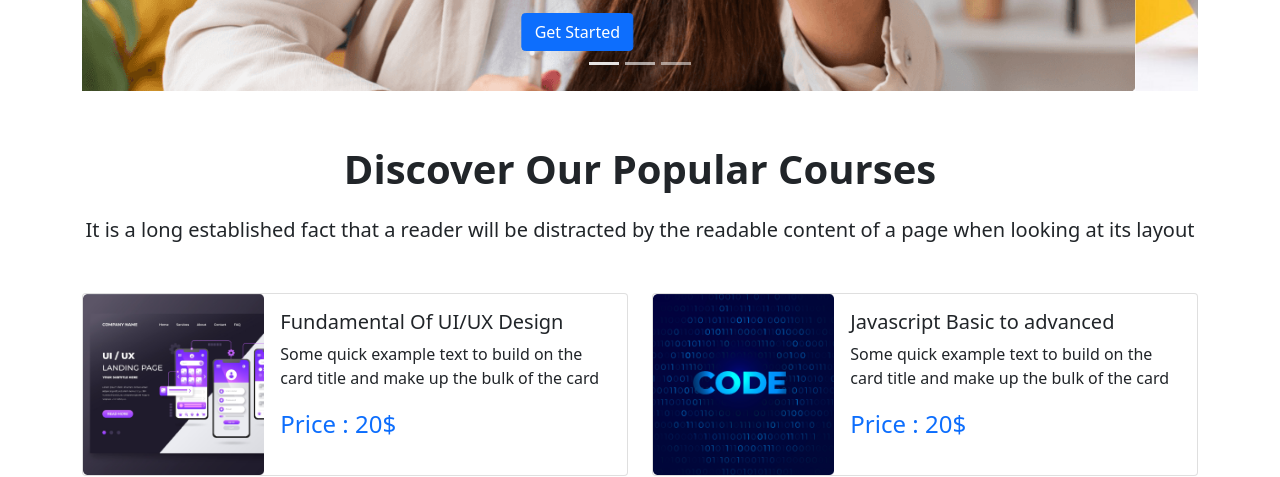
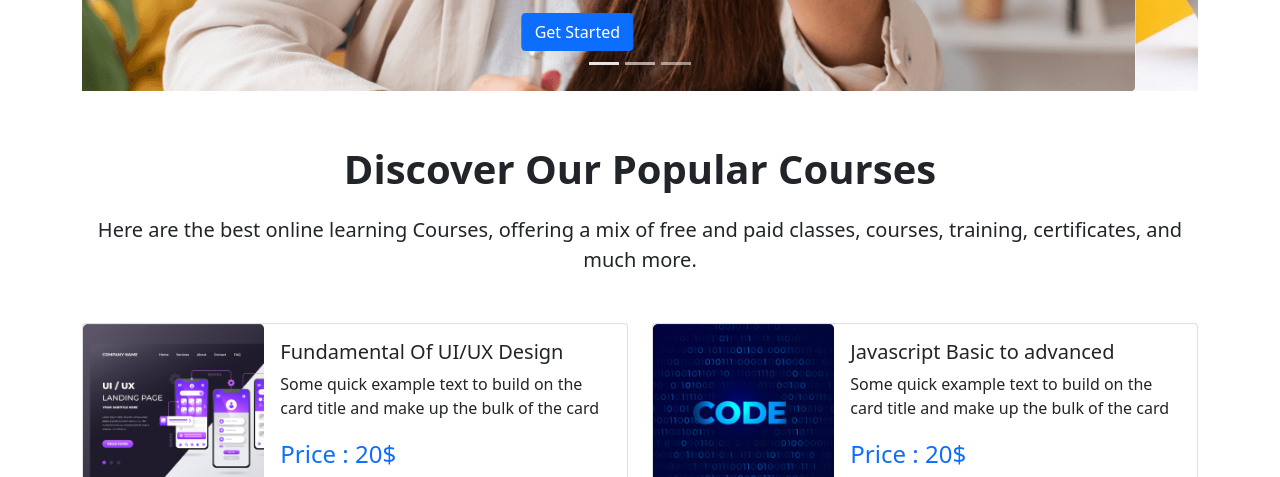
Before and after one commit to province-rehan/Educational_Website, a plain HTML site: page index.html in a window 1280 px wide. Shown: the part 623-1100 px from the top of the page. Drawn offline with nearby package versions, Linux system fonts and the light colour scheme.

Commit message:
main section all text upadted

```diff
--- a/index.html
+++ b/index.html
@@ -11,14 +11,16 @@
 
     <script src="https://kit.fontawesome.com/fadedd9258.js" crossorigin="anonymous"></script>
 
+    <!-- Favicon -->
 
 
 
-
-
+    <!-- Bootstrap CSS CDN link -->
 
     <link href="https://cdn.jsdelivr.net/npm/bootstrap@5.0.2/dist/css/bootstrap.min.css" rel="stylesheet"
         integrity="sha384-EVSTQN3/azprG1Anm3QDgpJLIm9Nao0Yz1ztcQTwFspd3yD65VohhpuuCOmLASjC" crossorigin="anonymous">
+
+
 </head>
 
 <body>
@@ -146,8 +148,12 @@
 
         <p class="fs-1 fw-bold ">Discover Our Popular
             Courses</p>
-        <p class="fs-5 fw-light">It is a long established fact that a reader will be distracted by the readable
-            content of a page when looking at its layout</p>
+        <p class="fs-5 fw-light">
+
+            Here are the best online learning Courses, offering a mix of free and paid classes, courses, training,
+            certificates, and much more.
+
+        </p>
 
 
     </section>
@@ -565,7 +571,7 @@
     <!-- Fotter Ends From here -->
 
 
-
+    <!-- Bootstrap JS CDN link -->
 
     <script src="https://cdn.jsdelivr.net/npm/bootstrap@5.0.2/dist/js/bootstrap.bundle.min.js"
         integrity="sha384-MrcW6ZMFYlzcLA8Nl+NtUVF0sA7MsXsP1UyJoMp4YLEuNSfAP+JcXn/tWtIaxVXM"
```
